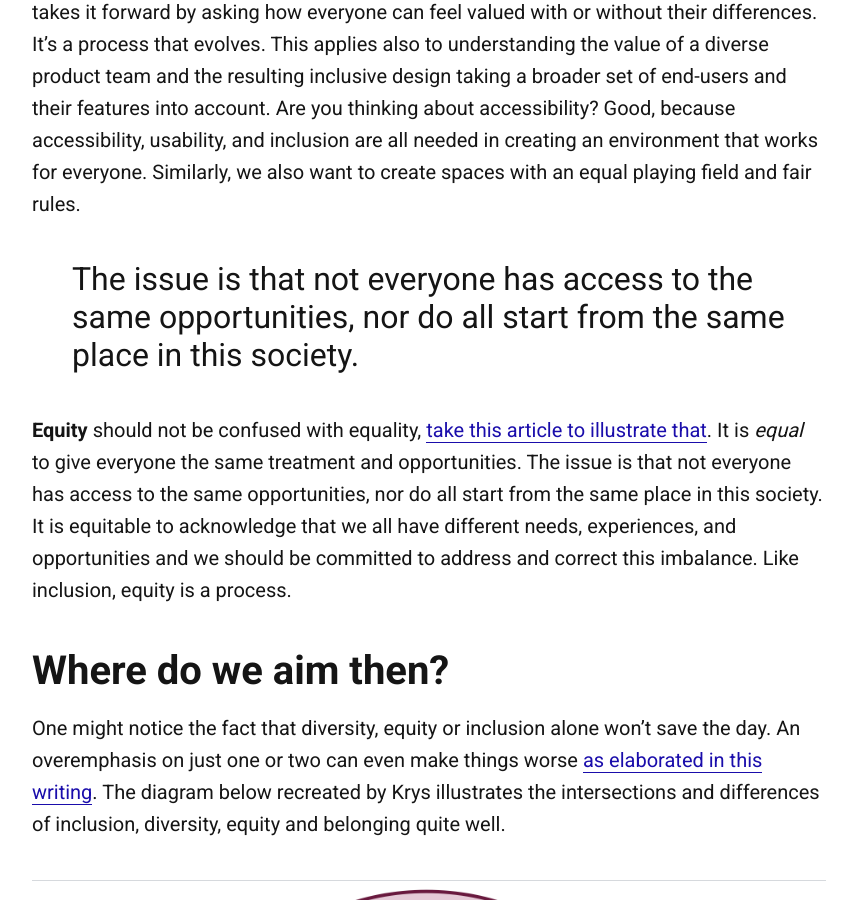
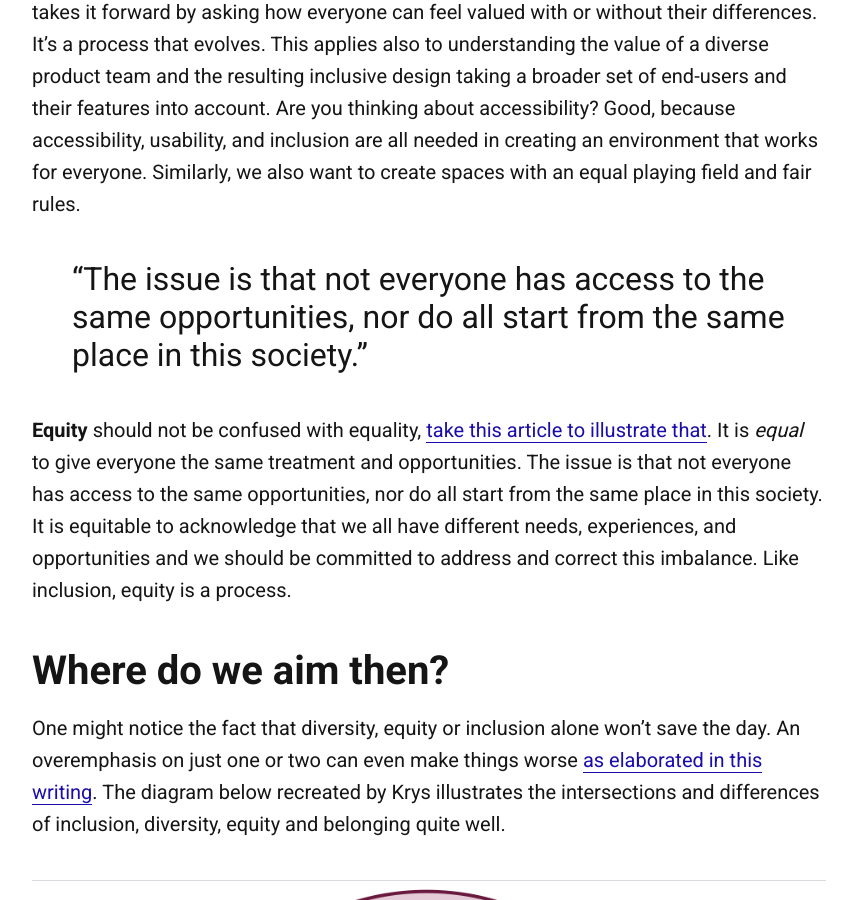
Before and after one commit to jesseu/jesseu.github.io, a Jekyll site: the page built from _posts/2021-08-18-diversity-equity-inclusion-thoughts.md, in a window 1280 px wide and 900 px high, scrolled down 1167 px. Shown: the whole window, without its empty margins (128-978 px from the left). Built offline with Jekyll 4.4.1, drawn with Linux system fonts in a browser that asks for light colours; some of the changed text lies outside the part shown.

```diff
--- a/_posts/2021-08-18-diversity-equity-inclusion-thoughts.md
+++ b/_posts/2021-08-18-diversity-equity-inclusion-thoughts.md
@@ -18,7 +18,7 @@ So **diversity** basically just describes a group of people that are different f
 
 A diverse workplace means that differences exist, that’s cool but not enough! Inclusion takes it forward by asking how everyone can feel valued with or without their differences. It’s a process that evolves. This applies also to understanding the value of a diverse product team and the resulting inclusive design taking a broader set of end-users and their features into account. Are you thinking about accessibility? Good, because accessibility, usability, and inclusion are all needed in creating an environment that works for everyone. Similarly, we also want to create spaces with an equal playing field and fair rules.
 
->The issue is that not everyone has access to the same opportunities, nor do all start from the same place in this society.
+>"The issue is that not everyone has access to the same opportunities, nor do all start from the same place in this society."
 
 **Equity** should not be confused with equality, [take this article to illustrate that](https://culturalorganizing.org/the-problem-with-that-equity-vs-equality-graphic/){:target="_blank"}. It is *equal* to give everyone the same treatment and opportunities. The issue is that not everyone has access to the same opportunities, nor do all start from the same place in this society. It is equitable to acknowledge that we all have different needs, experiences, and opportunities and we should be committed to address and correct this imbalance. Like inclusion, equity is a process.
 
@@ -39,7 +39,7 @@ All this is indeed a lot to take in, at least in the beginning. But isn’t it t
 
 There is plenty of information available for self-education, so refrain from reaching out directly to people you know are eg. members of a minority group or in a non-dominant position. **It’s your job to educate yourself first**.
 
->Invest the efforts to elevate the people who are disadvantaged, not to fight the ones who already are in power.
+>"Invest the efforts to elevate the people who are disadvantaged, not to fight the ones who already are in power."
 
 At work we should try to design organisations equitable and inclusive enough that they can neutralize the effects of discrimination. Not everyone can or should be “perfect” people. Success should not depend on everyone inside it being 110 % equitable and inclusive. In other words, it can be more productive to focus on the structures, ways of working and other organisational items that support a healthy culture instead of trying to convert the individuals choosing a defensive stance (and often enjoy a dominant position). Consider investing in the efforts to elevate the people who are disadvantaged, not in fighting the ones who already are in power.
 
```
